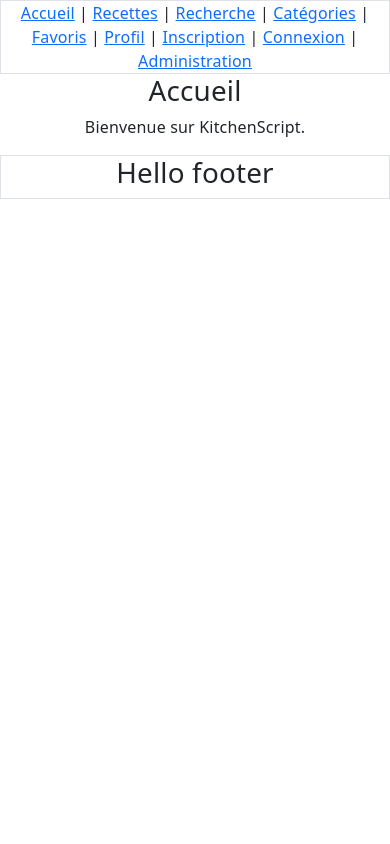
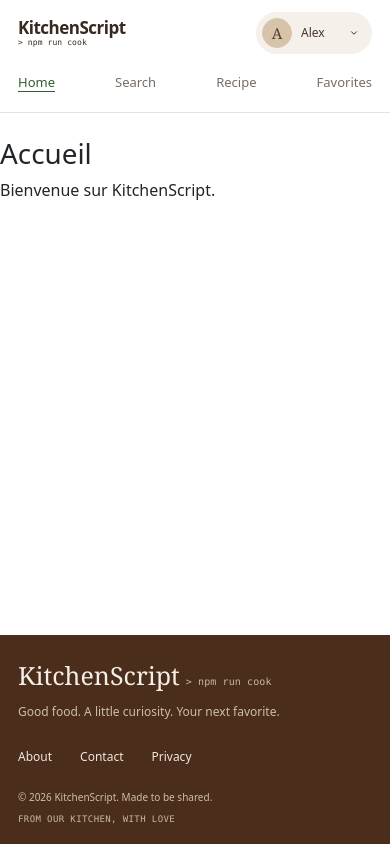
Before and after one commit to BIMdevB2/KitchenScript, a React (Vite) app: page / in a window 390 px wide. Built offline with nearby package versions, Linux system fonts and the light colour scheme.

Commit message:
feat(shared): add first Header and footer view with responsive

```diff
--- a/src/App.css
+++ b/src/App.css
@@ -0,0 +1,314 @@
+.app {
+    display: flex;
+    min-height: 100vh;
+    flex-direction: column;
+}
+
+.app > main {
+    flex: 1;
+}
+
+/*=== Header CSS ===*/
+.site-header {
+    display: block;
+    border-bottom: 1px solid #e8e2dc;
+    background: #fff;
+}
+
+.site-header__inner,
+.site-footer__inner {
+    width: min(100% - 64px, 1216px);
+    margin-inline: auto;
+}
+
+.site-header__inner {
+    position: relative;
+    display: flex;
+    min-height: 96px;
+    align-items: center;
+    justify-content: space-between;
+}
+
+.brand {
+    display: inline-flex;
+    align-items: center;
+    gap: 8px;
+    color: #38281f;
+    text-decoration: none;
+}
+
+.brand__icon {
+    width: 38px;
+    height: 38px;
+    fill: none;
+    stroke: #276b3b;
+    stroke-linecap: round;
+    stroke-linejoin: round;
+    stroke-width: 2;
+}
+
+.brand__icon .brand__leaf {
+    stroke: #95673d;
+}
+
+.brand__wordmark {
+    display: flex;
+    flex-direction: column;
+    align-items: flex-start;
+    line-height: 1;
+}
+
+.brand__name {
+    font-size: 17px;
+    font-weight: 700;
+    letter-spacing: -0.5px;
+}
+
+.brand__tagline,
+.site-footer__prompt {
+    margin-top: 3px;
+    font-family: Consolas, 'Courier New', monospace;
+    font-size: 8px;
+    letter-spacing: 0.1px;
+}
+
+.site-header__links {
+    position: absolute;
+    left: 50%;
+    display: flex;
+    align-items: center;
+    gap: 34px;
+    transform: translateX(-50%);
+}
+
+.site-header__link {
+    padding-block: 7px;
+    color: #776d65;
+    font-size: 14px;
+    text-decoration: none;
+    transition: color 150ms ease;
+}
+
+.site-header__link:hover,
+.site-header__link.is-active {
+    color: #315d34;
+}
+
+.site-header__link.is-active {
+    text-decoration: underline;
+    text-decoration-thickness: 1px;
+    text-underline-offset: 4px;
+}
+
+.account-menu {
+    position: relative;
+}
+
+.account-menu__trigger {
+    display: flex;
+    min-width: 116px;
+    min-height: 42px;
+    align-items: center;
+    gap: 9px;
+    padding: 5px 13px 5px 6px;
+    border-radius: 999px;
+    background: #f5f0e9;
+    color: #46362b;
+    cursor: pointer;
+    font-size: 12px;
+    list-style: none;
+}
+
+.account-menu__trigger::-webkit-details-marker {
+    display: none;
+}
+
+.account-menu__avatar {
+    display: grid;
+    width: 30px;
+    height: 30px;
+    place-items: center;
+    border: 1px solid #d6c6b1;
+    border-radius: 50%;
+    background: #d7c3a9;
+    color: #513c2e;
+    font-family: Georgia, serif;
+    font-size: 15px;
+}
+
+.account-menu__name {
+    flex: 1;
+    text-align: left;
+}
+
+.account-menu__chevron {
+    width: 10px;
+    height: 10px;
+    fill: none;
+    stroke: currentColor;
+    stroke-linecap: round;
+    stroke-linejoin: round;
+    stroke-width: 1.2;
+}
+
+.account-menu[open] .account-menu__chevron {
+    transform: rotate(180deg);
+}
+
+.account-menu__panel {
+    position: absolute;
+    z-index: 1;
+    top: calc(100% + 8px);
+    right: 0;
+    min-width: 150px;
+    padding: 8px;
+    border: 1px solid #eee8e0;
+    border-radius: 10px;
+    background: #fff;
+    box-shadow: 0 8px 24px rgb(52 37 25 / 12%);
+}
+
+.account-menu__panel a {
+    display: block;
+    padding: 8px 10px;
+    border-radius: 6px;
+    color: #493426;
+    font-size: 13px;
+    text-decoration: none;
+}
+
+.account-menu__panel a:hover {
+    background: #f7f3ee;
+}
+
+/*=== Footer CSS ===*/
+.site-footer {
+    background: #4b2d1b;
+    color: #e6d9cd;
+}
+
+.site-footer__inner {
+    padding-block: 34px 18px;
+}
+
+.site-footer__top,
+.site-footer__bottom {
+    display: flex;
+    align-items: flex-start;
+    justify-content: space-between;
+}
+
+.site-footer__wordmark {
+    color: #f5eee7;
+    font-family: Georgia, 'Times New Roman', serif;
+    font-size: 25px;
+    line-height: 1;
+    text-decoration: none;
+}
+
+.site-footer__prompt {
+    display: inline-block;
+    margin: 0 0 0 6px;
+    color: #c8b7a7;
+    font-size: 10px;
+}
+
+.site-footer__brand p,
+.site-footer__bottom p {
+    margin: 12px 0 0;
+    color: #cdbdaf;
+    font-size: 12px;
+}
+
+.site-footer__links {
+    display: flex;
+    gap: 54px;
+    padding-top: 5px;
+}
+
+.site-footer__links a {
+    color: #f1e7de;
+    font-size: 12px;
+    text-decoration: none;
+}
+
+.site-footer__links a:hover {
+    text-decoration: underline;
+    text-underline-offset: 3px;
+}
+
+.site-footer__bottom {
+    align-items: center;
+    margin-top: 18px;
+}
+
+.site-footer__bottom p {
+    margin: 0;
+    font-size: 10px;
+}
+
+.site-footer__bottom span {
+    color: #c8b7a7;
+    font-family: Consolas, 'Courier New', monospace;
+    font-size: 9px;
+    letter-spacing: 0.4px;
+    text-transform: uppercase;
+}
+
+/*=== Responsive for Header and Footer ===*/
+@media (max-width: 700px) {
+    .site-header__inner,
+    .site-footer__inner {
+        width: min(100% - 36px, 1216px);
+    }
+
+    .site-header__inner {
+        min-height: 82px;
+        flex-wrap: wrap;
+        justify-content: space-between;
+        padding-block: 12px;
+        row-gap: 12px;
+    }
+
+    .site-header__links {
+        position: static;
+        order: 1;
+        width: 100%;
+        justify-content: space-between;
+        gap: 12px;
+        transform: none;
+    }
+
+    .site-header__link {
+        font-size: 13px;
+    }
+
+    .site-footer__inner {
+        padding-block: 28px 18px;
+    }
+
+    .site-footer__top {
+        flex-direction: column;
+        gap: 22px;
+    }
+
+    .site-footer__links {
+        gap: 28px;
+    }
+
+    .site-footer__bottom {
+        align-items: flex-start;
+        flex-direction: column;
+        gap: 8px;
+        margin-top: 24px;
+    }
+}
+
+@media (prefers-reduced-motion: reduce) {
+    *,
+    *::before,
+    *::after {
+        scroll-behavior: auto !important;
+        transition-duration: 0.01ms !important;
+    }
+}
--- a/src/app/App.jsx
+++ b/src/app/App.jsx
@@ -9,7 +9,7 @@ function App() {
             <header>
                 <Header />
             </header>
-            <main className='container'>
+            <main className='my-4'>
                 <AppRouter />
             </main>
             <footer>
--- a/src/index.css
+++ b/src/index.css
@@ -1,66 +1,24 @@
 :root {
-    --text: #6b6375;
-    --text-h: #08060d;
-    --bg: #fff;
-    --border: #e5e4e7;
-    --code-bg: #f4f3ec;
-    --accent: #aa3bff;
-    --accent-bg: rgba(170, 59, 255, 0.1);
-    --accent-border: rgba(170, 59, 255, 0.5);
-    --social-bg: rgba(244, 243, 236, 0.5);
-    --shadow:
-        rgba(0, 0, 0, 0.1) 0 10px 15px -3px, rgba(0, 0, 0, 0.05) 0 4px 6px -2px;
-
-    --sans: system-ui, 'Segoe UI', Roboto, sans-serif;
-    --heading: system-ui, 'Segoe UI', Roboto, sans-serif;
-    --mono: ui-monospace, Consolas, monospace;
-
-    font: 18px/145% var(--sans);
-    letter-spacing: 0.18px;
-    color-scheme: light dark;
-    color: var(--text);
-    background: var(--bg);
+    font-family: 'Segoe UI', Roboto, Arial, sans-serif;
+    color: #493426;
+    background: #fff;
+    color-scheme: light;
     font-synthesis: none;
     text-rendering: optimizeLegibility;
     -webkit-font-smoothing: antialiased;
     -moz-osx-font-smoothing: grayscale;
-
-    @media (max-width: 1024px) {
-        font-size: 16px;
-    }
 }
 
-@media (prefers-color-scheme: dark) {
-    :root {
-        --text: #9ca3af;
-        --text-h: #f3f4f6;
-        --bg: #16171d;
-        --border: #2e303a;
-        --code-bg: #1f2028;
-        --accent: #c084fc;
-        --accent-bg: rgba(192, 132, 252, 0.15);
-        --accent-border: rgba(192, 132, 252, 0.5);
-        --social-bg: rgba(47, 48, 58, 0.5);
-        --shadow:
-            rgba(0, 0, 0, 0.4) 0 10px 15px -3px, rgba(0, 0, 0, 0.25) 0 4px 6px -2px;
-    }
-
-    #social .button-icon {
-        filter: invert(1) brightness(2);
-    }
+* {
+    box-sizing: border-box;
 }
 
 body {
     margin: 0;
+    min-width: 320px;
+    min-height: 100vh;
 }
 
 #root {
-    width: 1126px;
-    max-width: 100%;
-    margin: 0 auto;
-    text-align: center;
-    border-inline: 1px var(--border);
-    min-height: 100svh;
-    flex-direction: column;
-    box-sizing: border-box;
+    min-height: 100vh;
 }
--- a/src/main.jsx
+++ b/src/main.jsx
@@ -2,6 +2,7 @@ import { StrictMode } from 'react'
 import { createRoot } from 'react-dom/client'
 import { BrowserRouter } from 'react-router'
 import "bootstrap/dist/css/bootstrap.min.css"
+import "bootstrap/dist/js/bootstrap.bundle.min.js";
 import './index.css'
 import App from './app/App.jsx'
 
--- a/src/shared/layouts/Footer.jsx
+++ b/src/shared/layouts/Footer.jsx
@@ -1,7 +1,26 @@
+import { Link } from 'react-router'
+
 function Footer() {
     return (
-        <div className="border">
-            <h1>Hello footer</h1>
+        <div className="site-footer">
+            <div className="site-footer__inner">
+                <div className="site-footer__top">
+                    <div className="site-footer__brand">
+                        <Link className="site-footer__wordmark" to="/">KitchenScript</Link>
+                        <span className="site-footer__prompt">&gt; npm run cook</span>
+                        <p>Good food. A little curiosity. Your next favorite.</p>
+                    </div>
+                    <nav className="site-footer__links" aria-label="Footer navigation">
+                        <Link to="#about">About</Link>
+                        <a href="mailto:hello@kitchenscript.app">Contact</a>
+                        <a href="#privacy">Privacy</a>
+                    </nav>
+                </div>
+                <div className="site-footer__bottom">
+                    <p>&copy; 2026 KitchenScript. Made to be shared.</p>
+                    <span>From our kitchen, with love</span>
+                </div>
+            </div>
         </div>
     )
 }
--- a/src/shared/layouts/Header.jsx
+++ b/src/shared/layouts/Header.jsx
@@ -1,17 +1,50 @@
-import { Link } from 'react-router'
+import { Link, NavLink } from 'react-router'
+
+const navigationLinks = [
+    { to: '/', label: 'Home', end: true },
+    { to: '/search', label: 'Search' },
+    { to: '/recipes', label: 'Recipe' },
+    { to: '/favorites', label: 'Favorites' },
+]
 
 function Header() {
     return (
-        <nav className='border' aria-label="Navigation principale">
-            <Link to="/">Accueil</Link>{' | '}
-            <Link to="/recipes">Recettes</Link>{' | '}
-            <Link to="/search">Recherche</Link>{' | '}
-            <Link to="/categories">Catégories</Link>{' | '}
-            <Link to="/favorites">Favoris</Link>{' | '}
-            <Link to="/profile">Profil</Link>{' | '}
-            <Link to="/register">Inscription</Link>{' | '}
-            <Link to="/login">Connexion</Link>{' | '}
-            <Link to="/admin">Administration</Link>
+        <nav className="site-header" aria-label="Main navigation">
+            <div className="site-header__inner">
+                <Link className="brand" to="/" aria-label="KitchenScript home">
+                    {/* <img src="" alt="" /> */}
+                    <span className="brand__wordmark">
+                        <span className="brand__name">KitchenScript</span>
+                        <span className="brand__tagline">&gt; npm run cook</span>
+                    </span>
+                </Link>
+
+                <div className="site-header__links">
+                    {navigationLinks.map(({ to, label, end }) => (
+                        <NavLink
+                            key={to}
+                            to={to}
+                            end={end}
+                            className={({ isActive }) => `site-header__link${isActive ? ' is-active' : ''}`}
+                        >
+                            {label}
+                        </NavLink>
+                    ))}
+                </div>
+
+                <details className="account-menu">
+                    <summary className="account-menu__trigger" aria-label="Account menu for Alex">
+                        <span className="account-menu__avatar" aria-hidden="true">A</span>
+                        <span className="account-menu__name">Alex</span>
+                        <svg className="account-menu__chevron" viewBox="0 0 12 12" aria-hidden="true">
+                            <path d="m3 4.5 3 3 3-3" />
+                        </svg>
+                    </summary>
+                    <div className="account-menu__panel">
+                        <Link to="/profile">My profile</Link>
+                    </div>
+                </details>
+            </div>
         </nav>
     )
 }
```
